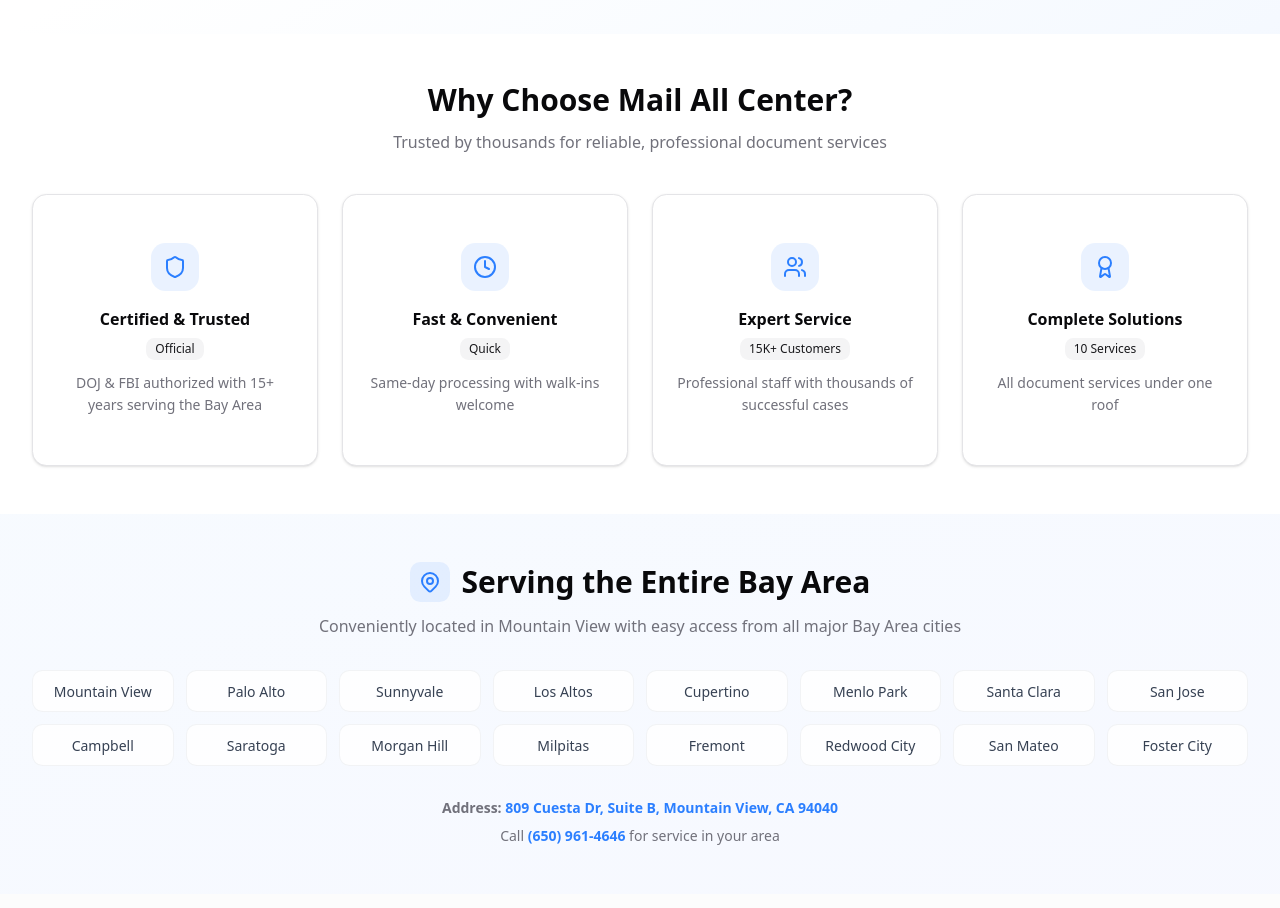
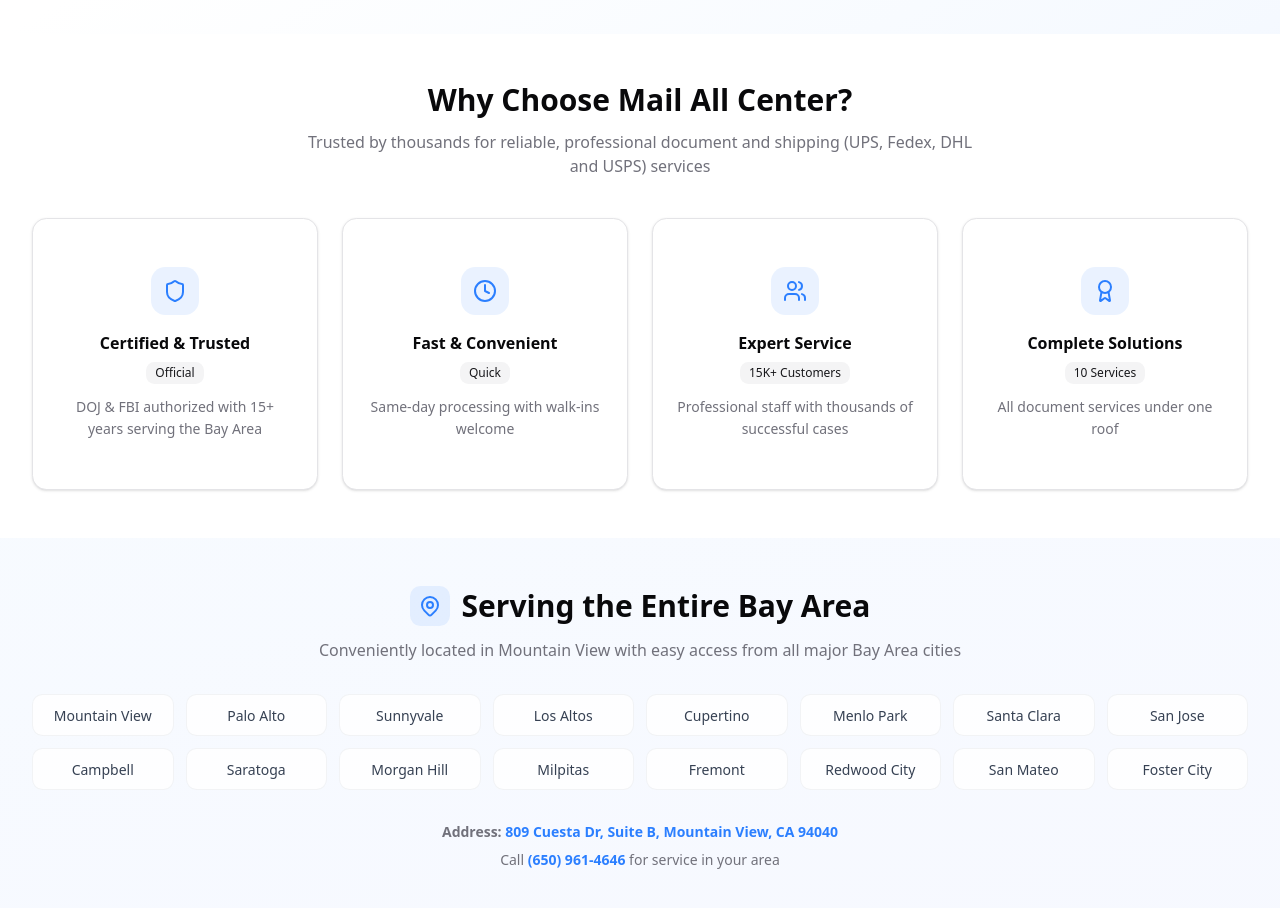
Before and after one commit to kewalplatel85/live-scan-solutions, a Next.js app: page / in a window 1280 px wide. Shown: the part 840-1748 px from the top of the page. Built offline with nearby package versions, Linux system fonts and the light colour scheme.

Commit message:
added shipping services

```diff
--- a/src/components/sections/WhyChooseUsSection.tsx
+++ b/src/components/sections/WhyChooseUsSection.tsx
@@ -38,7 +38,7 @@
             Why Choose Mail All Center?
           </h2>
           <p className="text-muted-foreground max-w-2xl mx-auto">
-            Trusted by thousands for reliable, professional document services
+            Trusted by thousands for reliable, professional document and shipping (UPS, Fedex, DHL and USPS) services
           </p>
         </div>
 
```
